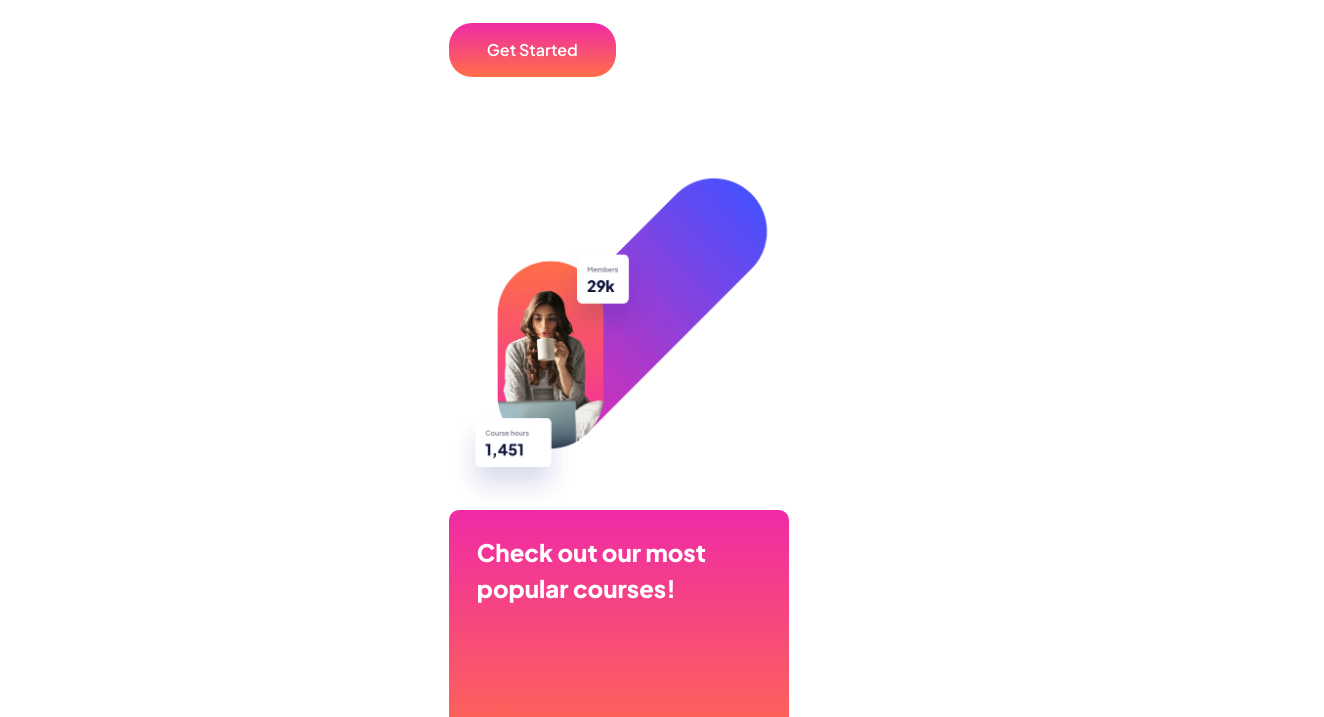
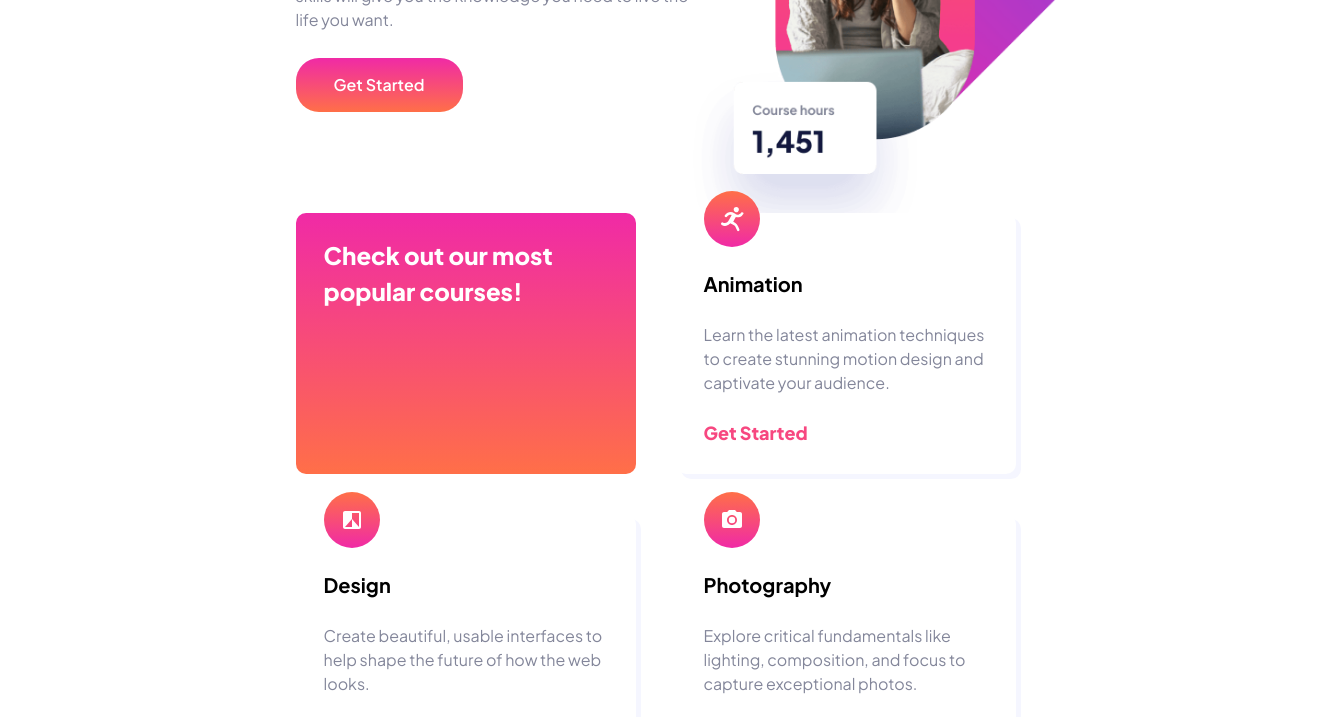
Before and after one commit to Introxiety/FEM-ELearningPage, a plain HTML site: page index.html in a window 1280 px wide. Shown: the part 347-1064 px from the top of the page, 1324 px wide, since content can reach past the window. Drawn offline with Linux system fonts and the light colour scheme.

Commit message:
tablet finish

```diff
--- a/index.html
+++ b/index.html
@@ -36,7 +36,7 @@
         <img src="starter-code/assets/image-hero-mobile@2x.png" alt="Responsive Image">
       </picture>
     </section>
-    <section class="flex">
+    <section class="grid">
       <article>
         <p>Check out our most popular courses!</p>
       </article>
--- a/style.css
+++ b/style.css
@@ -90,7 +90,8 @@ body {
     font-style: normal;
     display: flex;
     flex-direction: column;
-
+    margin: 0 auto;
+    max-width: 42.5rem;
 }
 
 a {
@@ -142,28 +143,34 @@ header nav a {
 
 
 
-
 main {
     max-width: 42.5rem;
-    padding: 0 1.6rem 8rem 1.6rem;
     justify-self: center;
     align-self: center;
     display: grid;
-    grid-template-columns: .1fr 1fr .1fr;
-    grid-template-rows: auto;
+    grid-template-columns: 1.6rem 34.3rem 1.6rem;
+    grid-template-rows: 63.2rem;
     grid-template-areas:
         ". intro ."
         ". services .";
+    row-gap: 6.6rem;
 }
 
 main section:nth-of-type(1) {
     flex-direction: column;
     grid-area: intro;
-    z-index: 1;
+    align-items: center;
+}
+
+main section:nth-of-type(1) picture {
+    justify-self: center;
+    width: 32.7rem;
+    margin: 0;
 }
 
 main section:nth-of-type(2) {
     grid-area: services;
+    margin-bottom: 8rem;
 }
 
 main section:nth-of-type(1) article {
@@ -264,41 +271,51 @@ footer a {
 }
 
 @media (min-width: 48rem) {
+    body {
+        margin: 0 auto;
+        max-width: 76.8rem;
+    }
+
     header {
         flex-direction: row;
         gap: 9.9rem;
         padding: 2.4rem 4rem;
-    }
-
-    header nav {
-        padding: 0;
-    }
-
-    header section {
-        flex-direction: row;
-        height: 35rem;
-    }
-
-    header article {
-        min-width: 39.8rem;
-    }
-
-    header picture {
-        min-width: 64rem;
-        transform: translate(-5rem, -30rem);
+        justify-self: center;
+        z-index: 1;
     }
 
 
-    main section {
+    main section:nth-of-type(1) {
         flex-direction: row;
-        flex-wrap: wrap;
+        height: 35rem;
+
     }
 
-    main article:nth-of-type(1) {
-        height: 25.9rem;
+
+    main section:nth-of-type(1) article {
+        min-width: 39.8rem;
+
     }
 
-    main article {
+    picture {
+        min-width: 64rem;
+        z-index: -1;
+        transform: translate(-5rem, -5rem);
+    }
+
+
+    main {
+        max-width: 1024px;
+        grid-template-columns: 1.6rem 68.9rem 1.6rem;
+        grid-template-rows: auto;
+    }
+
+    .services-card {
         width: 34rem;
     }
+
+    main section:nth-of-type(2) {
+        grid-template-columns: 1fr 1fr
+    }
+
 }
```
